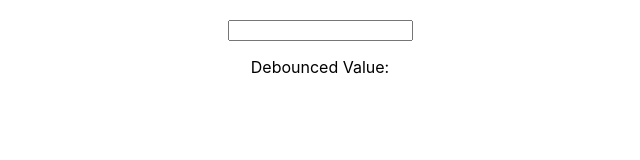
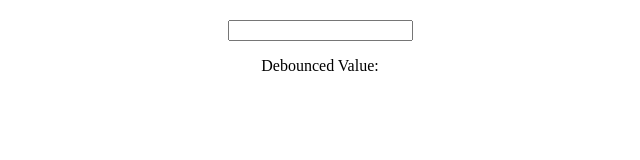
Before and after one commit to woongsnote/debounce, a React (Create React App) app: page / in a window 1280 px wide. Shown: the top 160 px of the page, without its empty margins (320-960 px from the left). Built offline with nearby package versions, Linux system fonts and the light colour scheme.

Commit message:
refactor: unnecessary files remove

```diff
--- a/src/index.css
+++ /dev/null
@@ -1,13 +0,0 @@
-body {
-  margin: 0;
-  font-family: -apple-system, BlinkMacSystemFont, 'Segoe UI', 'Roboto', 'Oxygen',
-    'Ubuntu', 'Cantarell', 'Fira Sans', 'Droid Sans', 'Helvetica Neue',
-    sans-serif;
-  -webkit-font-smoothing: antialiased;
-  -moz-osx-font-smoothing: grayscale;
-}
-
-code {
-  font-family: source-code-pro, Menlo, Monaco, Consolas, 'Courier New',
-    monospace;
-}
--- a/src/index.tsx
+++ b/src/index.tsx
@@ -1,8 +1,6 @@
 import React from 'react';
 import ReactDOM from 'react-dom/client';
-import './index.css';
 import App from './App';
-import reportWebVitals from './reportWebVitals';
 
 const root = ReactDOM.createRoot(
   document.getElementById('root') as HTMLElement
@@ -12,8 +10,3 @@
     <App />
   </React.StrictMode>
 );
-
-// If you want to start measuring performance in your app, pass a function
-// to log results (for example: reportWebVitals(console.log))
-// or send to an analytics endpoint. Learn more: https://bit.ly/CRA-vitals
-reportWebVitals();
--- a/src/reportWebVitals.ts
+++ /dev/null
@@ -1,15 +0,0 @@
-import { ReportHandler } from 'web-vitals';
-
-const reportWebVitals = (onPerfEntry?: ReportHandler) => {
-  if (onPerfEntry && onPerfEntry instanceof Function) {
-    import('web-vitals').then(({ getCLS, getFID, getFCP, getLCP, getTTFB }) => {
-      getCLS(onPerfEntry);
-      getFID(onPerfEntry);
-      getFCP(onPerfEntry);
-      getLCP(onPerfEntry);
-      getTTFB(onPerfEntry);
-    });
-  }
-};
-
-export default reportWebVitals;
```
Also changed, not shown: src/logo.svg (deleted).
